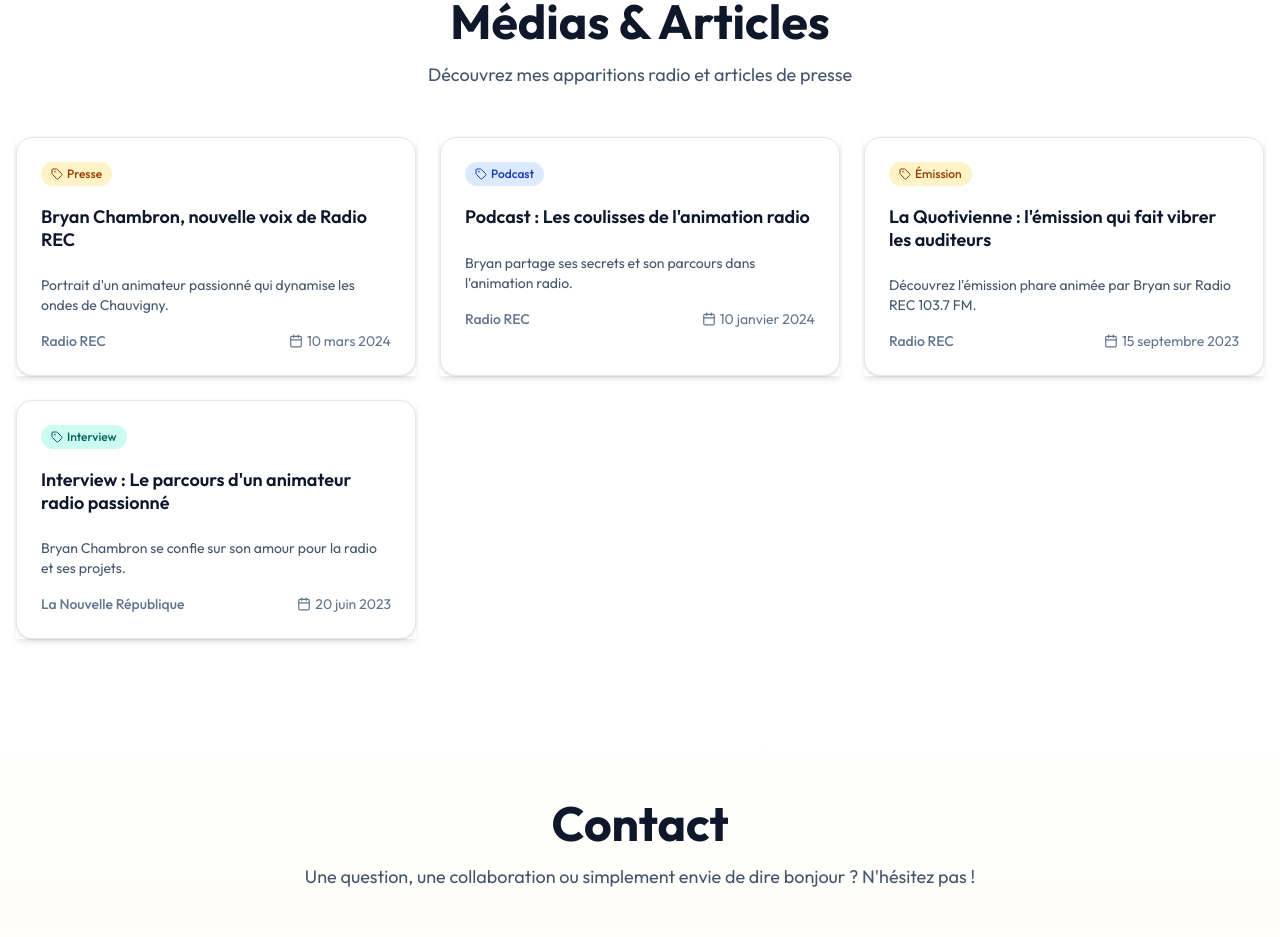
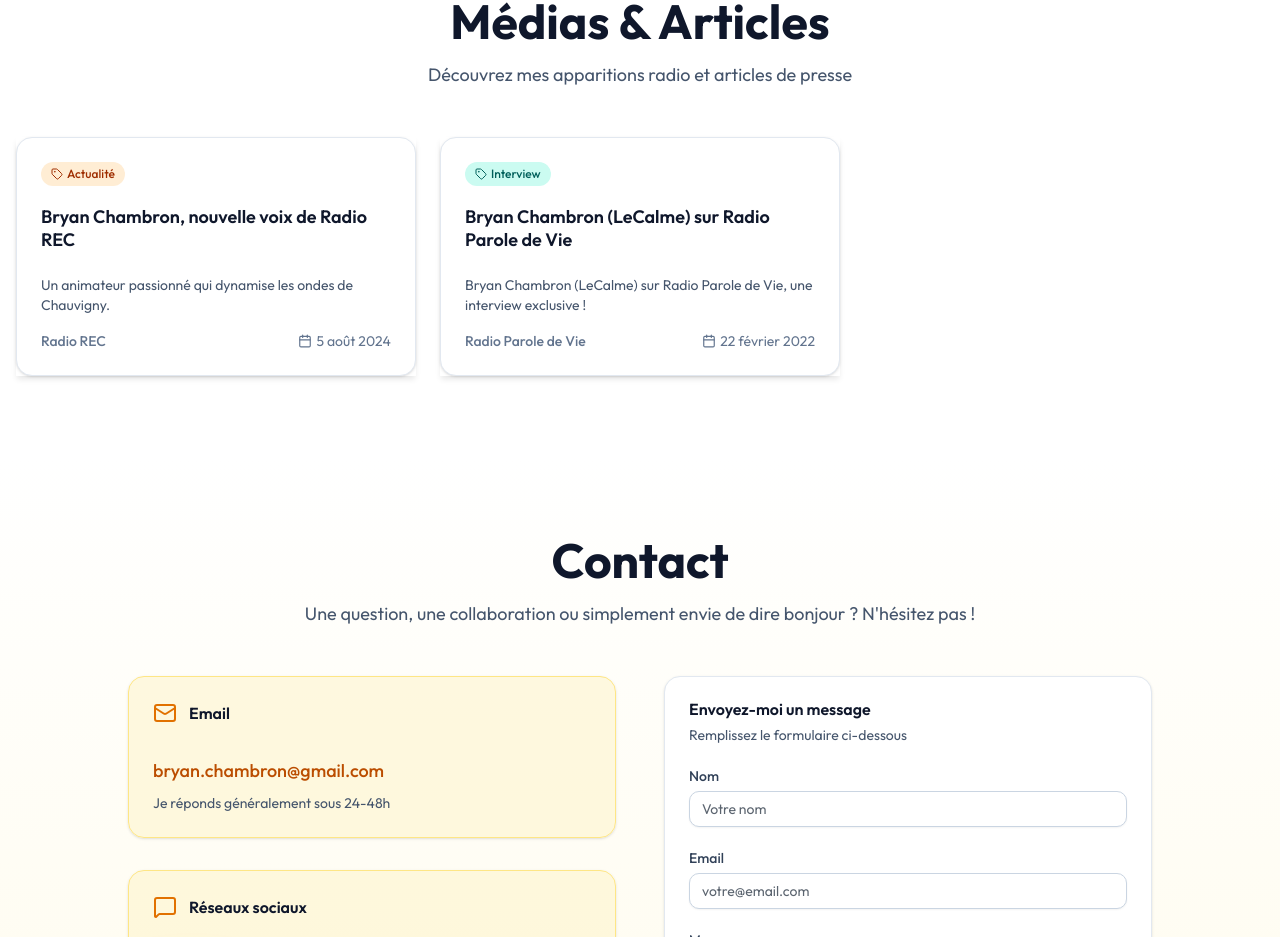
Before and after one commit to PaulBerthelot21/portfolio-bryan-chambron, a Next.js app: page / in a window 1280 px wide. Shown: the part 1353-2290 px from the top of the page. Built offline with nearby package versions, Linux system fonts and the light colour scheme.

Commit message:
Update articles data: modify existing entries with new titles, sources, tags, dates, and descriptions; remove outdated articles to streamline content.

```diff
--- a/data/articles.ts
+++ b/data/articles.ts
@@ -40,39 +40,19 @@ export const articles: Article[] = [
     title: "Bryan Chambron, nouvelle voix de Radio REC",
     source: "Radio REC",
     url: "https://radiorec.fr/",
-    tag: "Presse",
-    date: "2024-03-10",
-    description: "Portrait d'un animateur passionné qui dynamise les ondes de Chauvigny.",
+    tag: "Actualité",
+    date: "2024-08-05",
+    description: "Un animateur passionné qui dynamise les ondes de Chauvigny.",
     mode: "radio",
   },
   {
     id: "radio-2",
-    title: "Podcast : Les coulisses de l'animation radio",
-    source: "Radio REC",
-    url: "https://radiorec.fr/",
-    tag: "Podcast",
-    date: "2024-01-10",
-    description: "Bryan partage ses secrets et son parcours dans l'animation radio.",
+    title: "Bryan Chambron (LeCalme) sur Radio Parole de Vie",
+    source: "Radio Parole de Vie",
+    url: "https://www.youtube.com/watch?v=tspcxr4UwzI",
+    tag: "Interview",
+    date: "2022-02-22",
+    description: "Bryan Chambron (LeCalme) sur Radio Parole de Vie, une interview exclusive !",
     mode: "radio",
-  },
-  {
-    id: "radio-3",
-    title: "La Quotivienne : l'émission qui fait vibrer les auditeurs",
-    source: "Radio REC",
-    url: "https://radiorec.fr/",
-    tag: "Émission",
-    date: "2023-09-15",
-    description: "Découvrez l'émission phare animée par Bryan sur Radio REC 103.7 FM.",
-    mode: "radio",
-  },
-  {
-    id: "radio-4",
-    title: "Interview : Le parcours d'un animateur radio passionné",
-    source: "La Nouvelle République",
-    url: "#",
-    tag: "Interview",
-    date: "2023-06-20",
-    description: "Bryan Chambron se confie sur son amour pour la radio et ses projets.",
-    mode: "radio",
-  },
+  }
 ];
```
